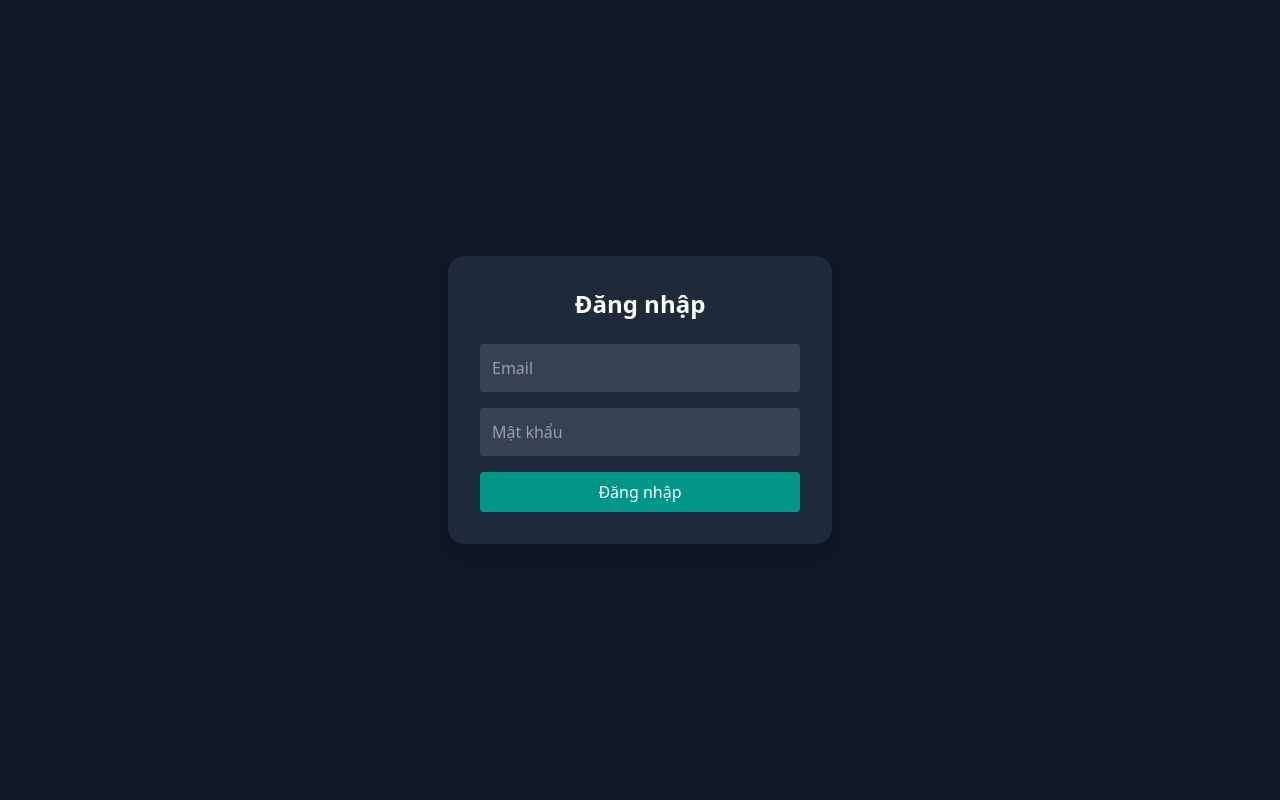
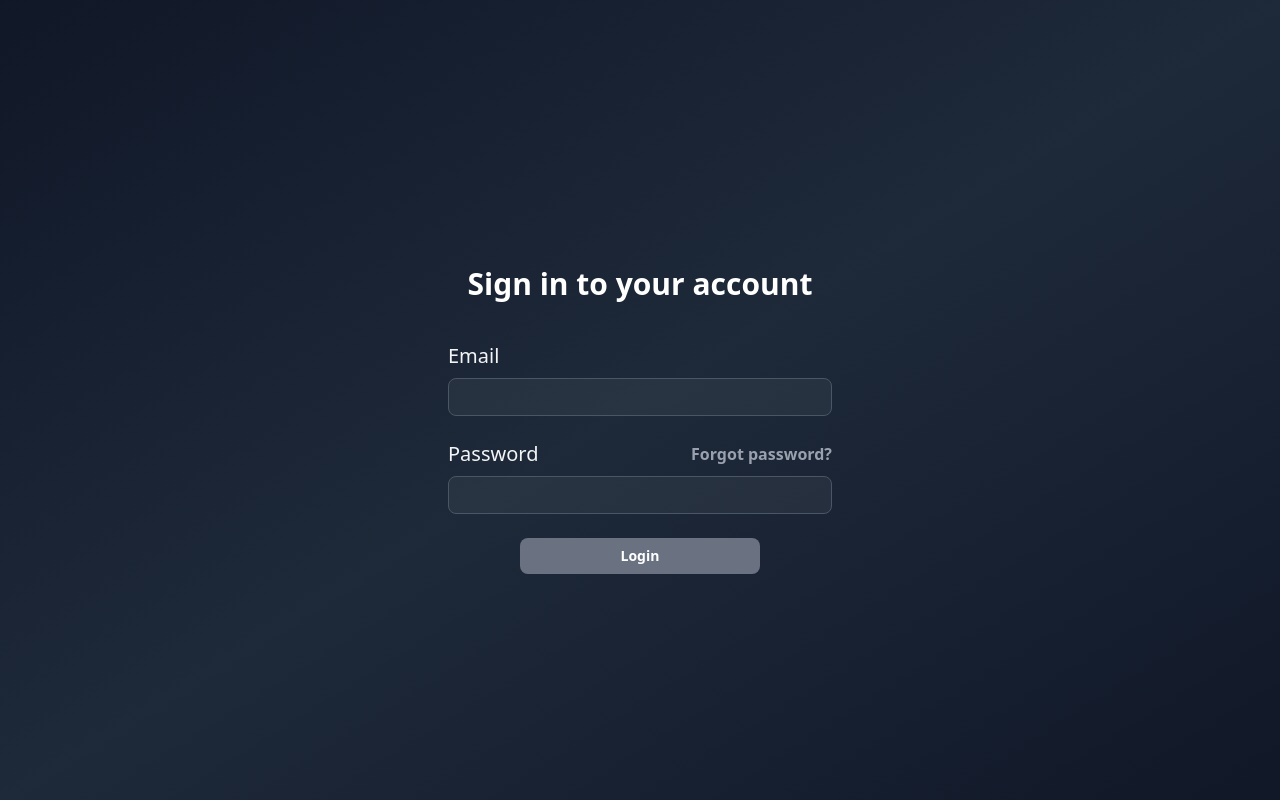
Before and after one commit to zabaoit/Todo-App, a React (Vite) app in the folder frontend/: page /login in a window 1280 px wide. Built offline with nearby package versions, Linux system fonts and the light colour scheme.

Commit message:
design login page

```diff
--- a/frontend/src/pages/Login.jsx
+++ b/frontend/src/pages/Login.jsx
@@ -21,7 +21,6 @@ const Login = ({ onLoginSuccess }) => {
         return;
       }
 
-      // ✅ Lưu token vào localStorage
       localStorage.setItem("token", data.token);
 
       setMessage("Đăng nhập thành công!");
@@ -33,31 +32,58 @@ const Login = ({ onLoginSuccess }) => {
   };
 
   return (
-    <div className="min-h-screen flex items-center justify-center bg-gray-900 text-white">
-      <form onSubmit={handleLogin} className="bg-gray-800 p-8 rounded-2xl shadow-lg w-full max-w-sm">
-        <h2 className="text-2xl font-semibold mb-6 text-center">Đăng nhập</h2>
+    <div class="bg-gradient-to-br from-gray-900 via-gray-800 to-gray-900 flex min-h-screen flex-col justify-center px-6 py-12 lg:px-8">
+      <div class="sm:mx-auto sm:w-full sm:max-w-sm">
+        <h2 class="mt-10 text-center text-3xl font-bold  text-white">Sign in to your account</h2>
+      </div>
 
+      <div class="mt-10 sm:mx-auto sm:w-full sm:max-w-sm">
+        <form onSubmit={handleLogin} class="space-y-6">
+          <div>
+            <label class="block text-xl font-medium text-gray-100">Email</label>
+            <div class="mt-2">
               <input
                 type="email"
-          placeholder="Email"
-          className="w-full p-3 mb-4 rounded bg-gray-700 outline-none"
                 value={email}
+                autoComplete="username"
                 onChange={e => setEmail(e.target.value)}
+                class="block w-full bg-white/5 px-3 py-1.5 text-base text-white border border-gray-600 rounded-lg placeholder-gray-400 focus:outline-none focus:ring-2 focus:ring-gray-500 sm:text-sm/6 "
               />
+            </div>
+          </div>
+
+          <div>
+            <div class="flex items-center justify-between">
+              <label class="block text-xl font-medium text-gray-100">Password</label>
+              <div class="text-md">
+                <a href="#" class="font-semibold text-gray-400 hover:text-gray-300">
+                  Forgot password?
+                </a>
+              </div>
+            </div>
+            <div class="mt-2">
               <input
                 type="password"
-          placeholder="Mật khẩu"
-          className="w-full p-3 mb-4 rounded bg-gray-700 outline-none"
+                autoComplete="current-password"
                 value={password}
                 onChange={e => setPassword(e.target.value)}
+                class="block w-full bg-white/5 px-3 py-1.5 text-base text-white border border-gray-600 rounded-lg placeholder-gray-400 focus:outline-none focus:ring-2 focus:ring-gray-500 sm:text-sm/6"
               />
+            </div>
+          </div>
 
-        <button type="submit" className="w-full bg-teal-600 py-2 rounded hover:bg-teal-700 transition">
-          Đăng nhập
+          <div className="flex justify-center max-w-60 mx-auto">
+            <button
+              type="submit"
+              class="flex w-full justify-center rounded-lg bg-gray-500 px-3 py-1.5 text-sm/6 font-semibold text-white hover:bg-gray-400 focus-visible:outline-2 focus-visible:outline-offset-2 focus-visible:outline-gray-500 cursor-pointer"
+            >
+              Login
             </button>
+          </div>
+        </form>
 
-        {message && <p className="mt-4 text-center text-sm">{message}</p>}
-      </form>
+        {message && <p class="mt-10 text-center text-md text-gray-400">{message}</p>}
+      </div>
     </div>
   );
 };
```
Lines whose indentation alone changed are shown as unchanged.
